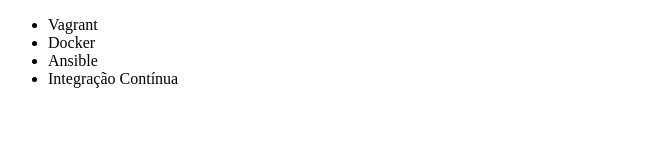
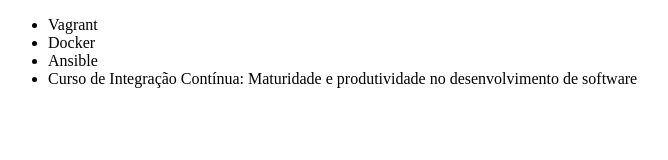
Before and after one commit to leotosan/alura-git, a plain HTML site: page index.html in a window 1280 px wide. Shown: the whole page, without its empty margins (0-668 px from the left). Drawn offline with Linux system fonts and the light colour scheme.

Commit message:
Renomeando curso de integração contínua

```diff
--- a/index.html
+++ b/index.html
@@ -9,7 +9,10 @@
       <li>Vagrant</li>
       <li>Docker</li>
       <li>Ansible</li>
-      <li>Integração Contínua</li>
+      <li>
+        Curso de Integração Contínua: Maturidade e produtividade no
+        desenvolvimento de software
+      </li>
     </ul>
   </body>
 </html>
```
